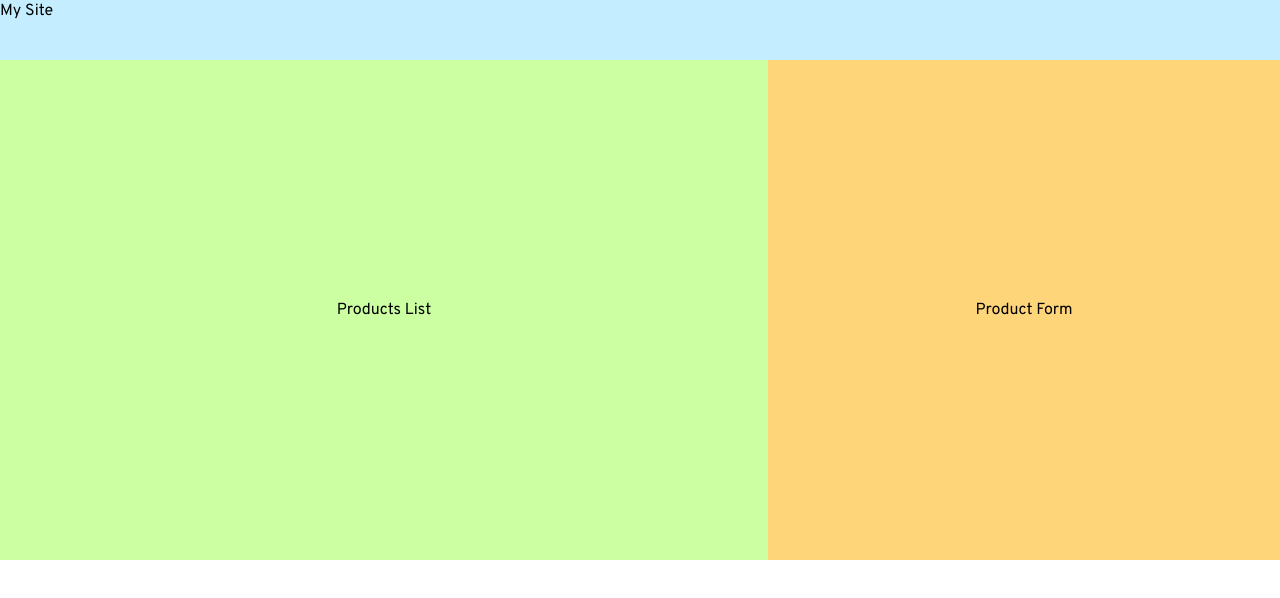
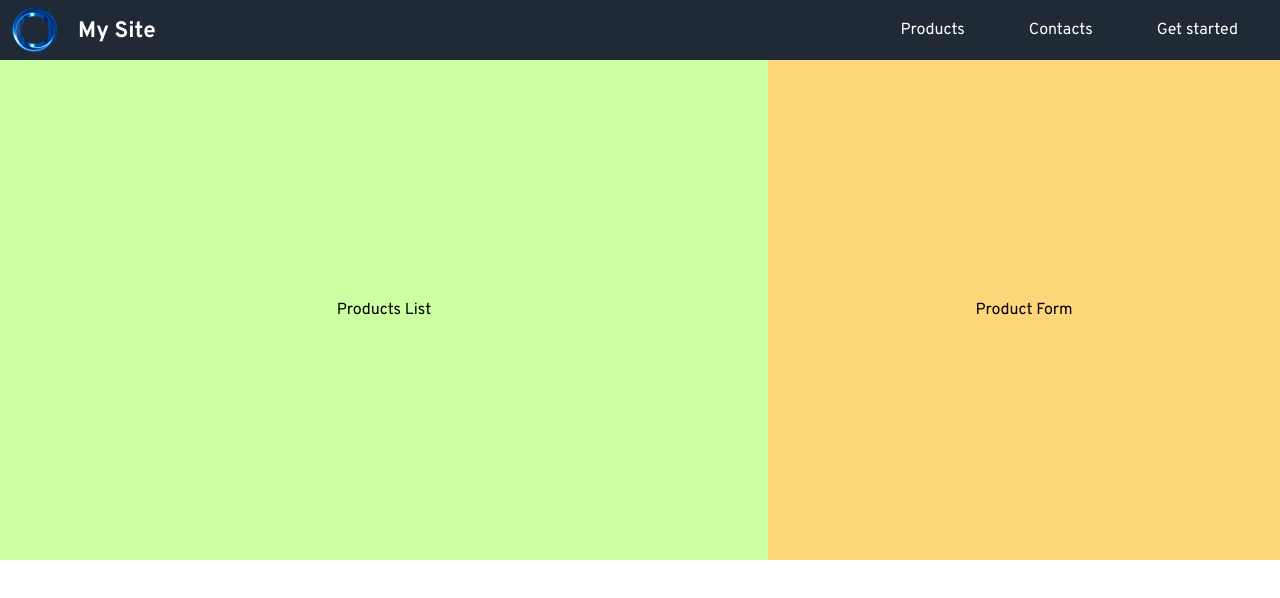
Before and after one commit to andrystylist/products-crud, a React (Vite) app: page / in a window 1280 px wide. Shown: the top 598 px of the page. Built offline with nearby package versions, Linux system fonts and the light colour scheme; no server answers.

Commit message:
added the app header

```diff
--- a/package.json
+++ b/package.json
@@ -11,7 +11,8 @@
   },
   "dependencies": {
     "react": "^18.2.0",
-    "react-dom": "^18.2.0"
+    "react-dom": "^18.2.0",
+    "react-icons": "^4.10.1"
   },
   "devDependencies": {
     "@types/react": "^18.0.37",
--- a/src/components/Header/Header.jsx
+++ b/src/components/Header/Header.jsx
@@ -1,9 +1,40 @@
 import React from 'react'
 import './Header.scss'
+import logo from '../../assets/logo1.png'
+import { HiMenu } from 'react-icons/hi'
 
 function Header () {
   return (
-    <header className='header'>My Site</header>
+    <header className='header'>
+      <section className='header__container'>
+        <section className='header__left'>
+          <img className="header__logo"
+          src={logo}
+          alt="logo"
+          aria-label='Logo'
+          />
+          <h1 className='header__title'>My Site</h1>
+        </section>
+        <section className='header__right'>
+          <nav className='header__nav'>
+            <ul className='header__menu'>
+              <li className='header__menu--item'>
+                <a href='#'>Products</a>
+              </li>
+              <li className='header__menu--item'>
+                <a href='#'>Contacts</a>
+              </li>
+              <li className='header__menu--item'>
+                Get started
+              </li>
+            </ul>
+            <button type='button'>
+              <HiMenu className='header__menu--icon' />
+            </button>
+          </nav>
+        </section>
+      </section>
+    </header>
   )
 }
 
--- a/src/components/Header/Header.scss
+++ b/src/components/Header/Header.scss
@@ -1,4 +1,90 @@
+@use '../../styles/variables';
+
 .header {
+  width: 100vw;
+  display: flex;
+  justify-content: center;
+  align-items: center;
+  padding: 10px;
   height: 60px;
-  background-color: #c4eeff;
+  background-color: variables.$header-background;
+  color: white;
+
+
+  &__container {
+    display: flex;
+    max-width: 1298px;
+    height: 100%;
+    width: 100%;
+    justify-content: space-between;
+  }
+
+  &__left {
+    display: flex;
+    align-items: center;
+  }
+
+  &__logo {
+    width: 52px;
+  }
+
+  &__nav {
+    display: flex;
+    align-items: center;
+  }
+
+  &__menu {
+    display: flex;
+    align-items: center;
+
+    &--item {
+      padding: 0 2rem;
+      white-space: nowrap;
+    }
+
+    &--item:nth-child(1), &--item:nth-child(2) {
+      display: none;
+    }
+
+    &--icon {
+      display: flex;
+      height: 32px;
+    }
+
+    &--icon:hover, &--icon:active {
+      opacity: 0.8;
+    }
+
+    &--icon:active {
+      scale: 0.9;
+    }
+  }
+
+  &__right {
+    display: flex;
+  }
+
+  &__title {
+    padding-top: .3rem;
+    font-size: 1.4rem;
+    font-weight: bold;
+    padding-left: 1rem;
+  }
 }
+
+@media screen and (min-width: 1024px) {
+  .header {
+    &__nav {
+
+    }
+    &__menu {
+      &--item:nth-child(1), &--item:nth-child(2) {
+        display: flex;
+      }
+
+      &--icon {
+        display: none;
+      }
+    }
+  }
+}
--- a/src/styles/_variables.scss
+++ b/src/styles/_variables.scss
@@ -1,3 +1,4 @@
 $primary-color: #333333;
 $secondary-color: #777777;
 $font-color: #CCCCCC;
+$header-background: #1F2A36;
```
Also changed, not shown: src/assets/logo1.png (added), 1 other file (tests, documents, lock files or other folders).
